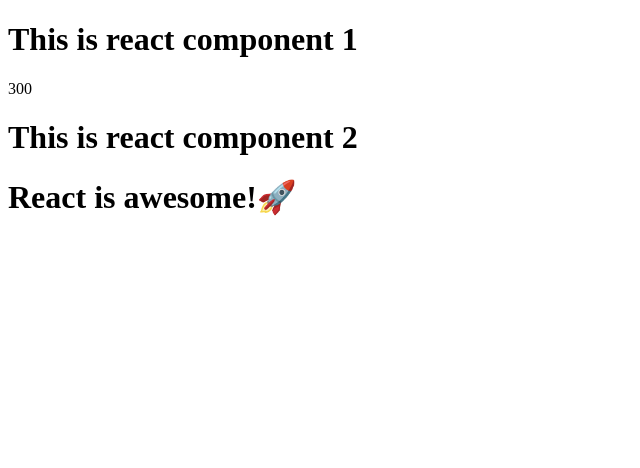
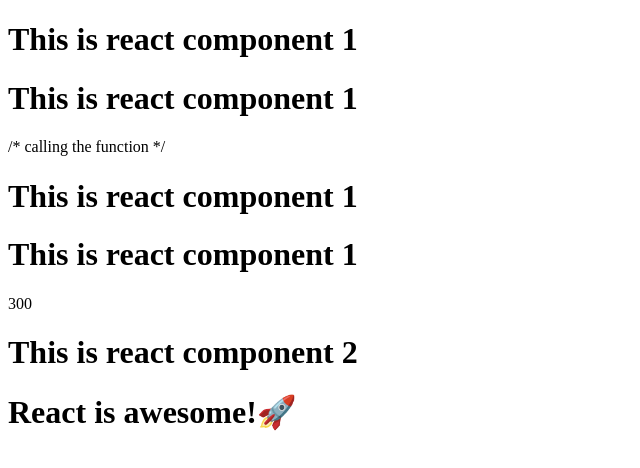
Before and after one commit to Umarfarooq88/Foodie, a React (Vite) app: page / in a window 1280 px wide. Shown: the top 468 px of the page, without its empty margins (0-640 px from the left). Built offline with nearby package versions, Linux system fonts and the light colour scheme.

Commit message:
calling component in 3 ways

```diff
--- a/App.js
+++ b/App.js
@@ -33,6 +33,8 @@ const Component2=()=>{
     return(
    <div>
    <Component1/>
+   {Component1()} /* calling the function */
+   <Component1/><Component1/>
    {data}
    <h1  className='headd'>This is react component 2</h1>
    <h1>React  is awesome!🚀 </h1>
```
